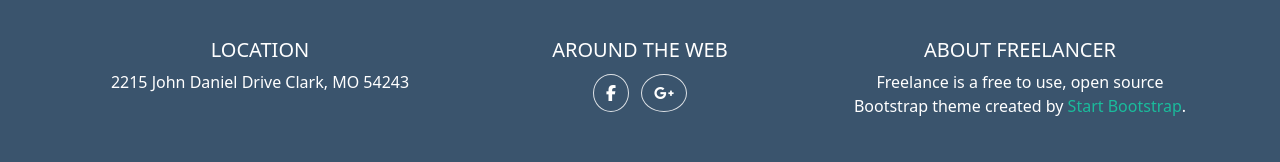
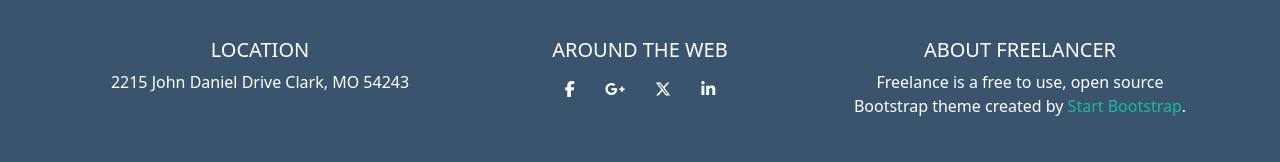
Before and after one commit to fraberret/html-css-bootstrap-freelancer, a plain HTML site: page index.html in a window 1280 px wide. Shown: the part 2291-2453 px from the top of the page. Drawn offline with nearby package versions, Linux system fonts and the light colour scheme.

Commit message:
add socials on footer section

```diff
--- a/index.html
+++ b/index.html
@@ -255,11 +255,15 @@
 
                         <div class="socials">
 
-                            <a class="btn text-white btn-floating m-1 border rounded-circle" href="#!" role="button"><i
+                            <a class="btn text-white btn-floating " href="#!" role="button"><i
                                     class="fab fa-facebook-f"></i></a>
 
-                            <a class="btn text-white btn-floating m-1 border rounded-circle" href="#!" role="button"><i
-                                    class="fa-brands fa-google-plus-g"></i></a>
+                            <a class="btn text-white btn-floating " href="#!" role="button"><i class="fa-brands fa-google-plus-g"></i></a>
+
+                            <a class="btn text-white btn-floating " href="#!" role="button"><i class="fa-brands fa-x-twitter"></i></a>
+
+                            <a class="btn text-white btn-floating " href="#!" role="button"><i class="fa-brands fa-linkedin-in"></i></a>
+
                         </div>
                     </div>
 
```
